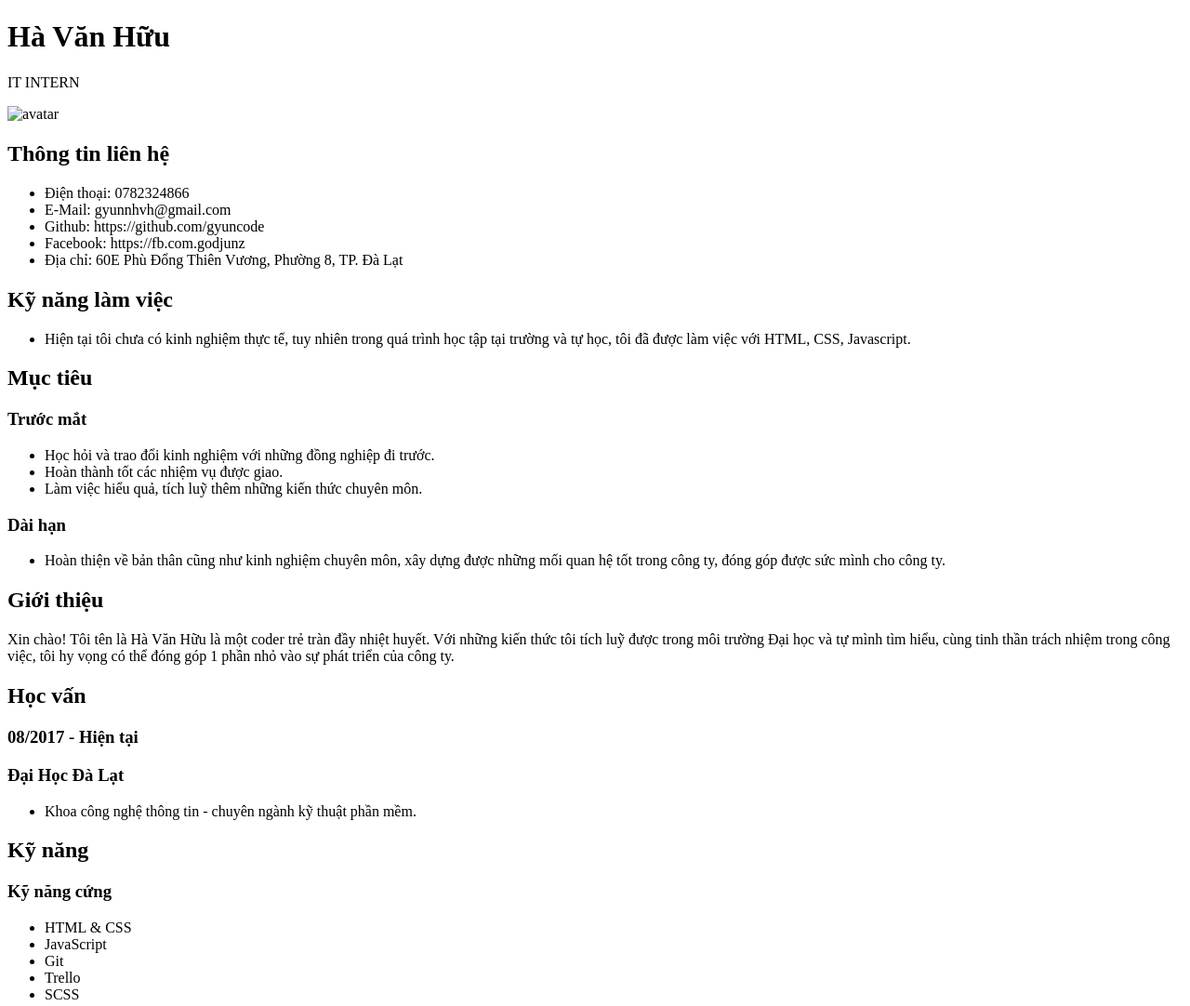
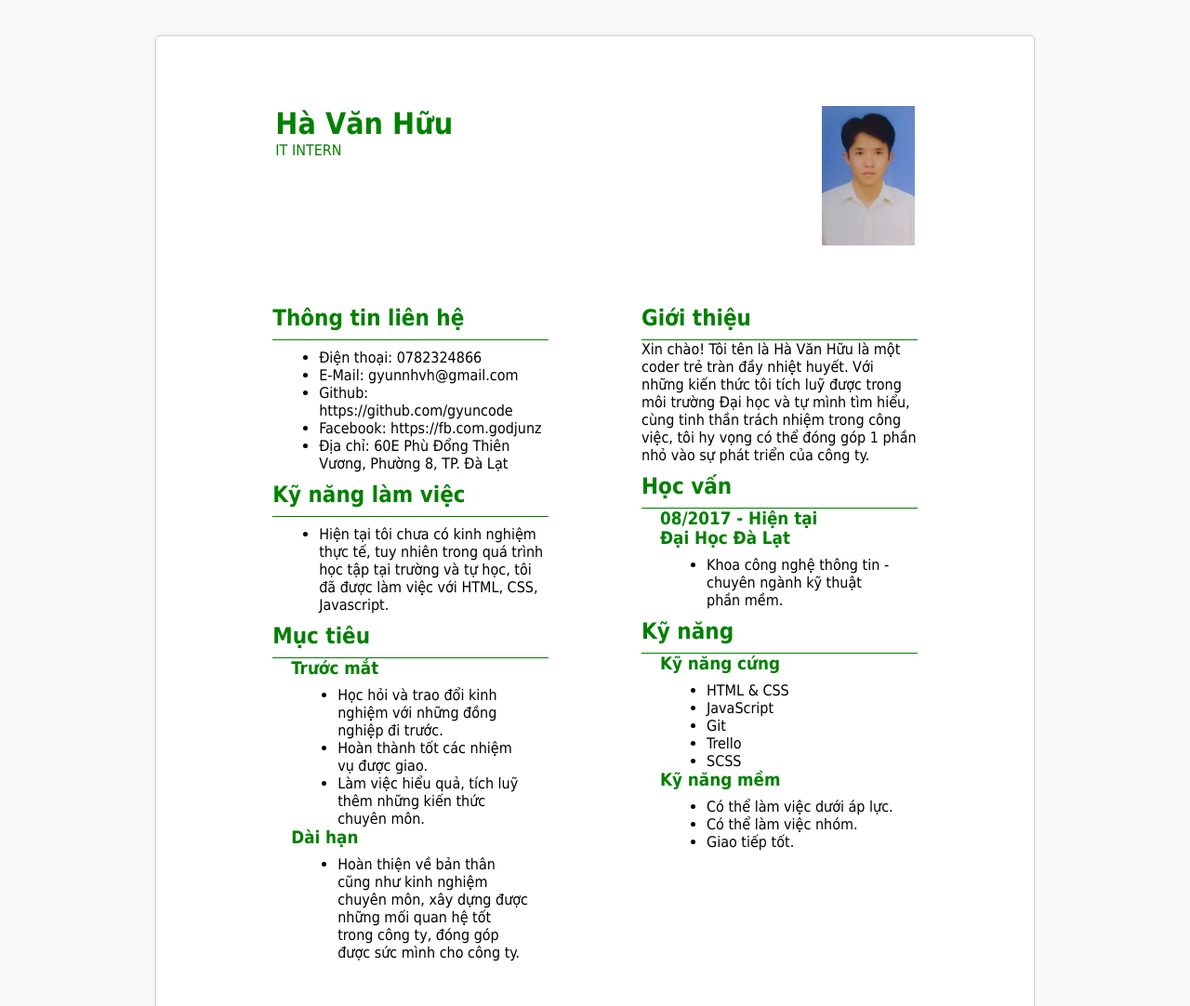
Before and after one commit to gyuncode/huuCv, a plain HTML site: page index.html in a window 1280 px wide. Shown: the top 1082 px of the page at 93% size. Drawn offline with Linux system fonts and the light colour scheme; the site is published under a folder, as on GitHub Pages, so addresses that start at the root find nothing.

Commit message:
Initial commit

```diff
--- a/index.html
+++ b/index.html
@@ -6,7 +6,7 @@
     <meta http-equiv="X-UA-Compatible" content="IE=edge">
     <meta name="viewport" content="width=device-width, initial-scale=1.0">
     <title>myCv</title>
-    <link rel="stylesheet" href="/main.css">
+    <link rel="stylesheet" href="main.css">
 </head>
 
 <body>
@@ -18,7 +18,7 @@
                     <p>IT INTERN</p>
                 </div>
                 <div id="avatar">
-                    <img src="/Asset/img/img-avatar/avatar.jpg" alt="avatar">
+                    <img src="./Asset/img/img-avatar/avatar.jpg" alt="avatar">
                 </div>
             </div>
             <div id="content">
```
